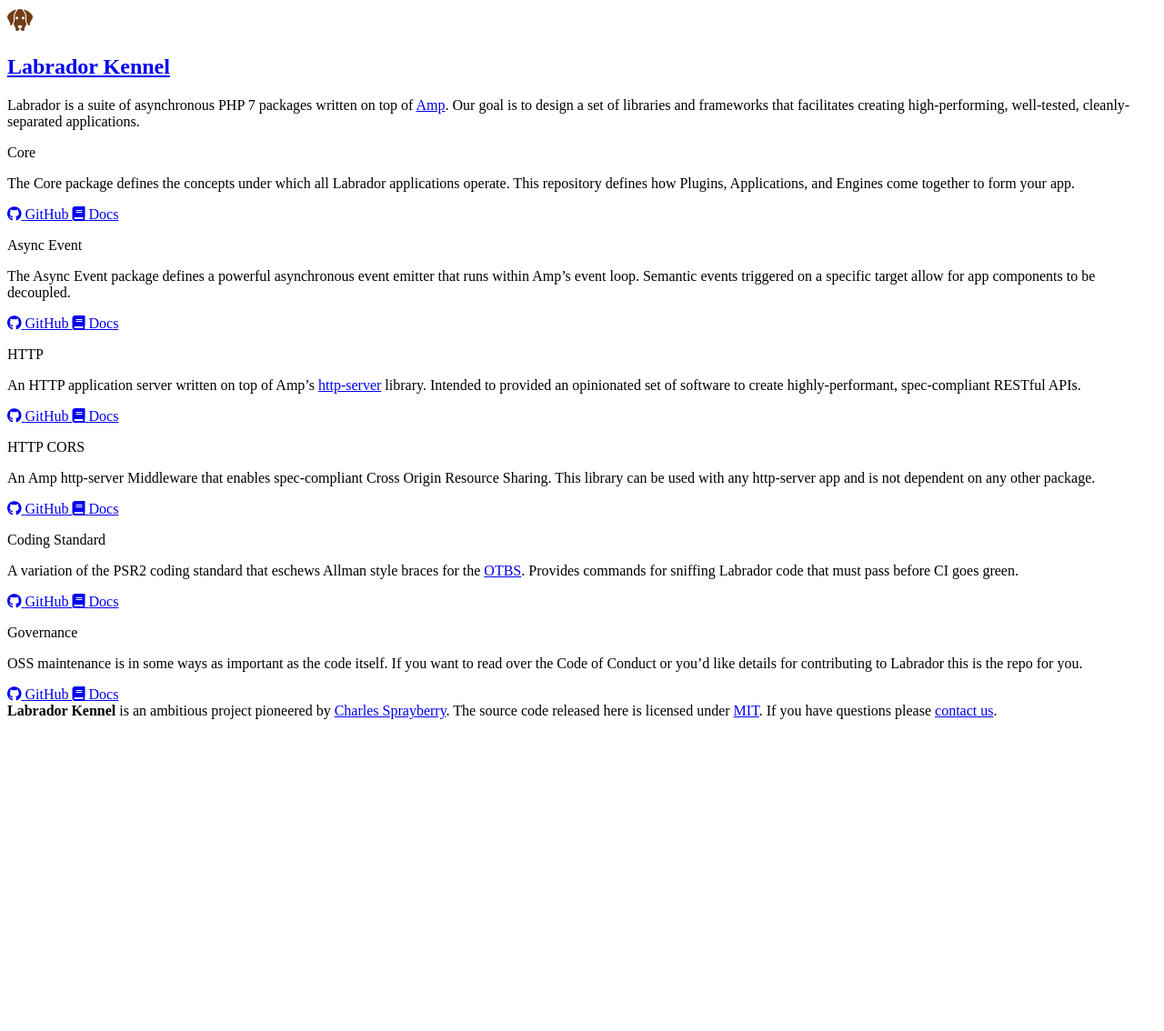
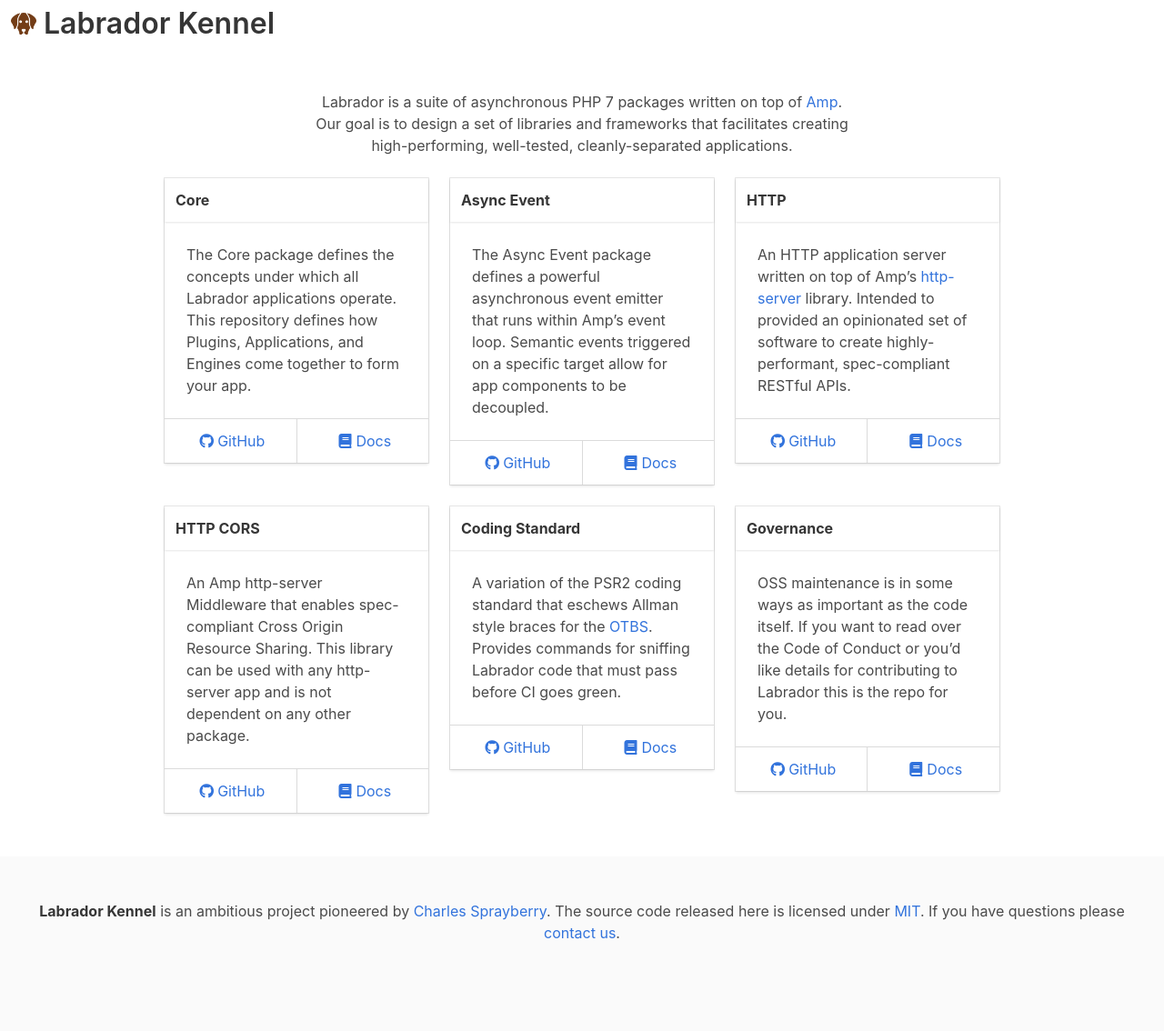
Before and after one commit to labrador-kennel/labrador-kennel.github.io, a Jekyll site: the page built from index.html, in a window 1280 px wide. Shown: the whole page at 91% size. Built offline with Jekyll 4.4.1, drawn with Linux system fonts in a browser that asks for light colours; before the commit the page ends 900 px from its top, so only the background shows below that.

Commit message:
let's try some stuff out

```diff
--- a/_layouts/default.html
+++ b/_layouts/default.html
@@ -3,7 +3,9 @@
 <head>
   <meta charset="utf-8" />
   <title>Labrador Kennel</title>
-  <link rel="shortcut icon" href="img/labrador-kennel-logo.png" />
+  <base href="{{ site.baseurl }}" />
+  <link rel="shortcut icon" href="/img/labrador-kennel-logo.png" />
+  <link rel="stylesheet" href="/css/styles.css" />
   <link
       rel="stylesheet"
       href="https://use.fontawesome.com/releases/v5.7.2/css/all.css"
```
